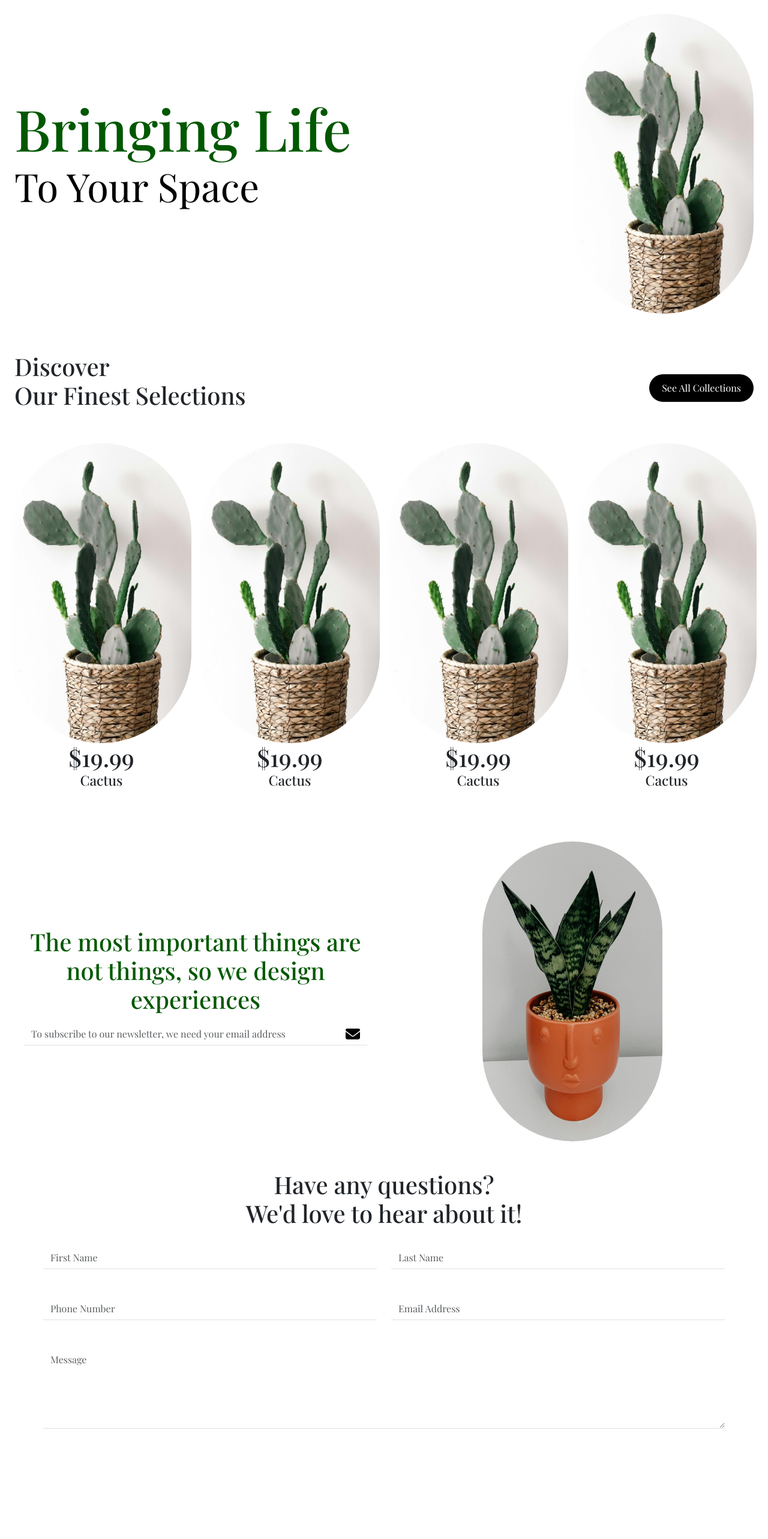
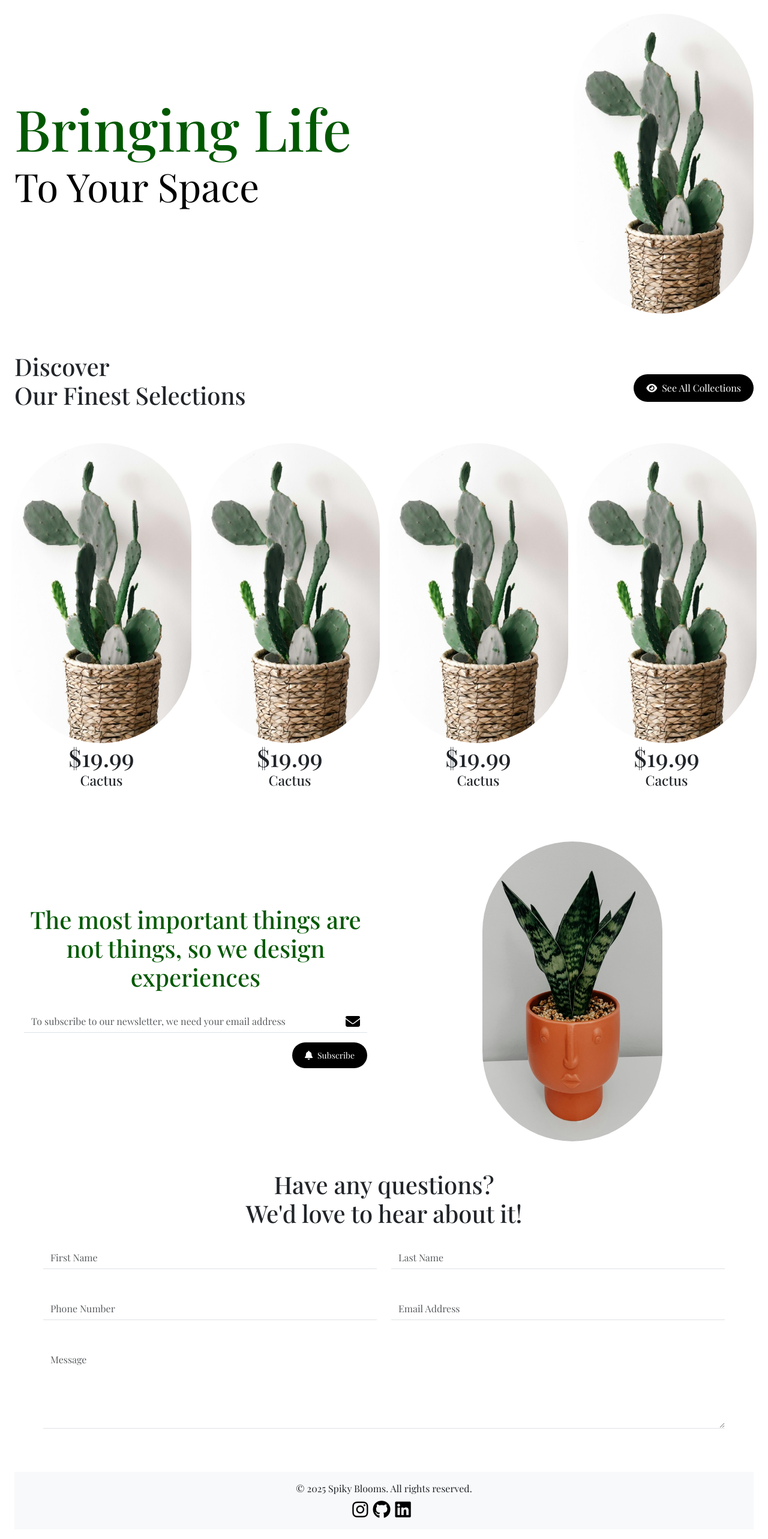
Before and after one commit to keatonmurray/headless-cms, a React (Vite) app in the folder client/: page / in a window 1280 px wide. Shown: the part 165-2731 px from the top of the page at 60% size. Before the commit the page ends 2587 px from the top, so only its background shows below. Built offline with nearby package versions, Linux system fonts and the light colour scheme; a web font is replaced by a local one.

Commit message:
Completed Footer UI and added icons

```diff
--- a/client/src/assets/css/style.css
+++ b/client/src/assets/css/style.css
@@ -125,3 +125,10 @@
   cursor: pointer;
   font-size: 24px;
 }
+
+/* Footer */
+
+footer i {
+  font-size: 30px;
+  color: var(--secondary-color);
+}
--- a/client/src/components/parts/FeaturedProducts.jsx
+++ b/client/src/components/parts/FeaturedProducts.jsx
@@ -12,7 +12,10 @@ const FeaturedProducts = () => {
           </h1>
         </div>
         <div className="col-12 col-md-6 d-flex justify-content-md-end justify-content-center align-items-center mt-3">
-          <button className="btn btn-custom-primary">See All Collections</button>
+          <button className="btn btn-custom-primary">
+            <i class="fa-solid fa-eye me-2"></i>
+              See All Collections
+            </button>
         </div>
       </div>
       <div className="row mt-5">
--- /dev/null
+++ b/client/src/components/parts/Footer.jsx
@@ -0,0 +1,26 @@
+import React from 'react'
+
+const Footer = () => {
+  return (
+    <div className="d-flex flex-column mt-5">
+        <footer className="footer mt-auto bg-light py-3 text-center">
+            <p className="mb-1">
+            &copy; {new Date().getFullYear()} Spiky Blooms. All rights reserved.
+            </p>
+            <p className="mb-0 mt-2">
+                <a href="https://www.instagram.com/bongjovi__/" target="_blank">
+                    <i className="fa-brands fa-instagram me-2"></i>
+                </a>
+                <a href="https://github.com/keatonmurray" target="_blank">
+                    <i className="fa-brands fa-github me-2"></i>
+                </a>
+                <a href="https://www.linkedin.com/in/keaton-murray-917642302/" target="_blank">
+                    <i className="fa-brands fa-linkedin me-2"></i>
+                </a>
+            </p>
+        </footer>
+    </div>
+  )
+}
+
+export default Footer
--- a/client/src/components/parts/Newsletter.jsx
+++ b/client/src/components/parts/Newsletter.jsx
@@ -7,13 +7,17 @@ const Newsletter = () => {
             <h1 className="text-center mb-3">
                 The most important things are not things, so we design experiences
             </h1>
-            <form className="w-100 px-3">
+            <form className="w-100 px-3 mt-3">
                 <div className="input-group">
                     <input type="text" className="form-control border-0 border-bottom rounded-0 shadow-none" placeholder="To subscribe to our newsletter, we need your email address" />
                     <span className="input-group-text bg-transparent border-0 border-bottom rounded-0">
                         <i class="fa-solid fa-envelope"></i>
                     </span>
                 </div>
+                <button className="float-end mt-3 btn btn-sm btn-custom-primary">
+                    <i class="fa-solid fa-bell me-2" style={{color: 'white', fontSize:'15px'}}></i>
+                    Subscribe
+                </button>
             </form>
         </div>
         <div className="mt-3 col-12 col-md-6 d-flex align-items-end align-items-md-center justify-content-center justify-content-md-center">
--- a/client/src/layout/Layout.jsx
+++ b/client/src/layout/Layout.jsx
@@ -1,11 +1,13 @@
 import React from 'react'
 import Nav from '../components/parts/Nav'
+import Footer from '../components/parts/Footer'
 
 const Layout = ({children}) => {
   return (
     <div className="px-md-4 p-3">
       <Nav />
       {children}
+      <Footer />
     </div>
   )
 }
--- a/client/vite.config.js
+++ b/client/vite.config.js
@@ -4,7 +4,7 @@ import react from '@vitejs/plugin-react'
 // https://vite.dev/config/
 export default defineConfig({
   plugins: [react()],
-  // server: {
-  //   allowedHosts: ['c8d0f630790282.lhr.life'],
-  // },
+  server: {
+    allowedHosts: ['ce3b173a7326aa.lhr.life'],
+  },
 })
```
